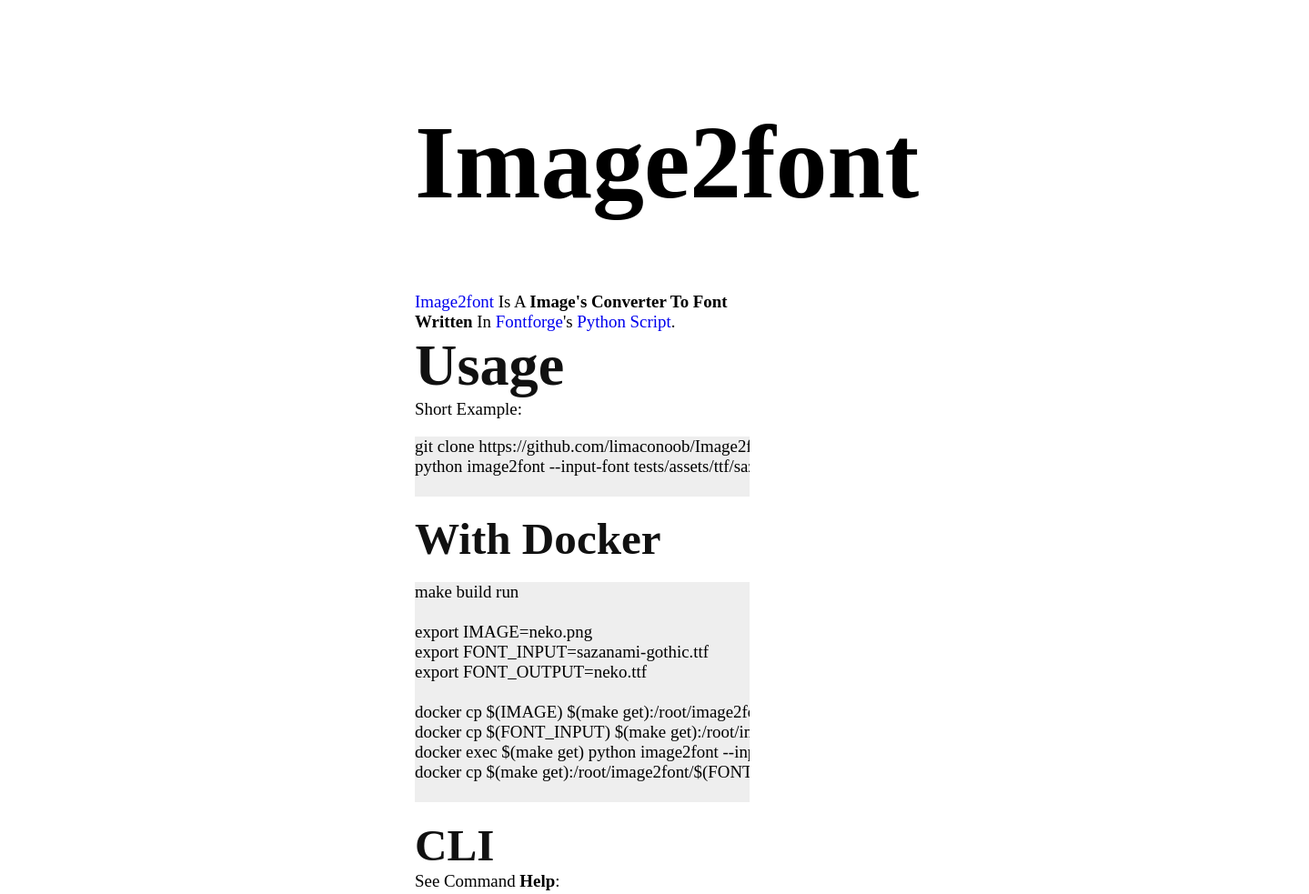
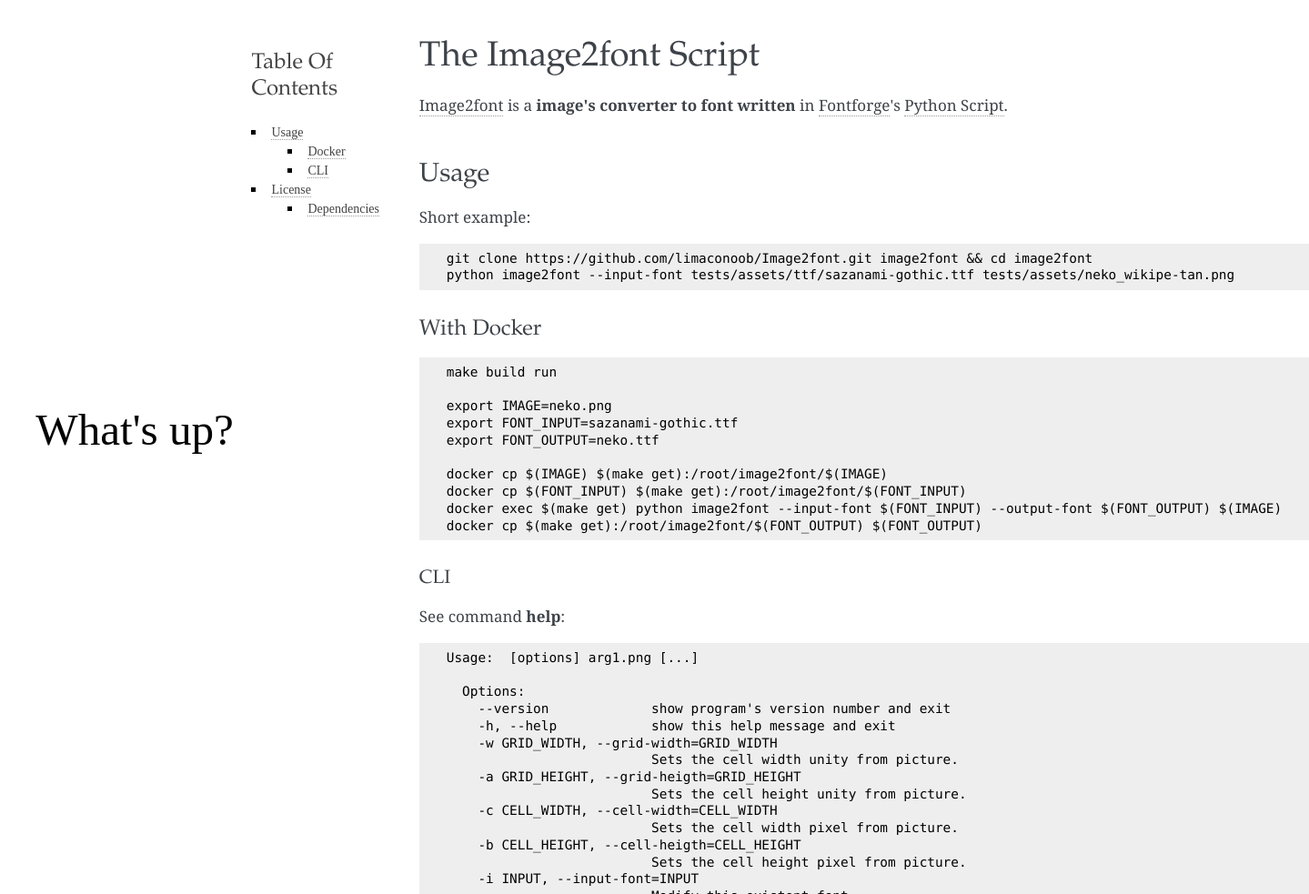
Before and after one commit to limaconoob/Image2font, a plain HTML site: page index.html in a window 1280 px wide. Shown: the top 983 px of the page at 91% size, 1439 px wide, since content can reach past the window. Drawn offline with Linux system fonts and the light colour scheme; a web font is replaced by a local one.

Commit message:
new position

```diff
--- a/css/main.css
+++ b/css/main.css
@@ -1,78 +1,190 @@
+@keyframes message {
+  0% {
+    content: "Hello";
+  }
+  100% {
+    content: "What's up?";
+  }
+}
+
 @font-face {
   font-family: neko;
   src: url("../font/neko.ttf");
 }
 
-header, article, menu, footer {
+body {
+  position: absolute;
+  display: flex;
+  flex-direction: row;
+  align-items: stretch;
+  justify-content: center;
+  width: 100%;
+  margin: 40px 0px 0px 0px;
+}
+
+nav {
   position: relative;
   display: flex;
   flex-direction: column;
-  align-items: stretch;
-  justify-content: center;
-  margin-left: 28rem;
-  margin-right: 28rem;
+  align-items: flex-end;
+  justify-content: flex-start;
+  margin: 0px 0px 0px 0px;
+  padding: 0px 0px 0px 0px;
+  width: 36%;
+}
+
+section {
+  position: relative;
+  display: flex;
+  flex-direction: column;
+  align-items: flex-start;
+  justify-content: flex-start;
+  margin: 0px 0px 0px 0px;
+  padding: 0px 0px 0px 0px;
+  width: 64%;
 }
 
 aside {
   position: fixed;
-  display: flex;
-  flex-direction: row;
-  align-items: baseline;
-  justify-content: center;
+  text-align: center;
+  left: 0px;
   bottom: 0px;
-  right: 0px;
-  width: calc(28rem);
+  width: 36%;
 }
 
 aside pre {
+  font-size: 1.3cm;
+  font-family: neko;
   margin: inherit;
-  font-size: 1.5cm;
 }
 
-header {
-  margin-top: 1cm;
+aside pre::before {
+  content: "";
+  animation: message 10s linear infinite alternate;
+  position: absolute;
+  height: 125%;
+  bottom: 0px;
 }
 
-h1, h2, h3, h4, h5, h6, pre, p {
-  font-family: neko;
+header h1 {
+  color: rgba(62, 67, 73, 1);
+  text-transform: capitalize;
+  font-weight: normal;
+  font-family: 'Garamond', 'Georgia', serif;
+  font-size: 240%;
+  margin-top: 0px;
+  margin-bottom: 0px;
 }
 
-h1, h2, h3, h4, h5, h6, p {
+header h2, article h2, footer h2 {
+  color: rgba(62, 67, 73, 1);
+  text-transform: capitalize;
+  font-weight: normal;
+  font-family: 'Garamond', 'Georgia', serif;
+  font-size: 180%;
+  margin: 30px 0px 10px 0px;
+}
+
+header h3, article h3, footer h3 {
+  color: rgba(62, 67, 73, 1);
+  text-transform: capitalize;
+  font-weight: normal;
+  font-family: 'Garamond', 'Georgia', serif;
+  font-size: 150%;
+  margin: 30px 0px 10px 0px;
+}
+
+header h4, article h4, footer h4 {
+  color: rgba(62, 67, 73, 1);
+  text-transform: capitalize;
+  font-weight: normal;
+  font-family: 'Garamond', 'Georgia', serif;
+  font-size: 130%;
+  margin: 30px 0px 10px 0px;
+}
+
+article pre {
+  overflow-x: auto;
+  background-color: rgba(238, 238, 238, 1);
+  font-family: 'Consolas', 'Menlo', 'Deja Vu Sans Mono', 'Bitstream Vera Sans Mono', monospace;
+  font-size: 0.9em;
+  padding: 7px 30px;
+  margin: 15px 0px;
+  line-height: 1.3em;
+}
+
+nav menu {
+  position: relative;
+  display: flex;
+  flex-direction: column;
+  align-items: flex-end;
+  justify-content: flex-start;
+  width: 40%;
+  height: 100%;
+  padding: 0px 0px 0px 0px;
+}
+nav menu ul {
+  list-style: square;
+  list-style-position: inside;
+  width: 100%;
+}
+
+nav menu > ul {
+  padding: 0px;
+}
+
+nav menu p {
+  color: rgba(68, 68, 68, 1);
+  text-transform: capitalize;
+  font-family: 'Garamond', 'Georgia', serif;
+  font-size: 24px;
+  font-weight: normal;
+  margin: 0px 0px 5px 0px;
+  width: 100%;
+}
+
+nav menu a {
+  color: rgba(68, 68, 68, 1);
+  font-size: 14px;
+  line-height: 1.5;
+  text-decoration: none;
+  text-transform: capitalize;
+  border-bottom: 1px dotted #999;
+}
+
+h1 a, h2 a, h3 a, h4 a, h5 a, h6 a {
+  color: rgba(221, 221, 221, 0);
+  text-decoration: none;
+  padding: 0 4px;
+}
+
+h1:hover a, h2:hover a, h3:hover a, h4:hover a, h5:hover a, h6:hover a {
+  color: rgba(221, 221, 221, 1);
+}
+
+h1 a:hover, h2 a:hover, h3 a:hover, h4 a:hover, h5 a:hover, h6 a:hover {
+  color: rgba(62, 67, 73, 1);
+  text-decoration: none;
+  padding: 0 4px;
+}
+
+header p a, article p a, footer p a, footer li a, aside p a, nav p a {
+  color: rgba(62, 67, 73, 1);
+  text-decoration: none;
+  border-bottom: 1px dotted #999;
+}
+
+header p a, article p a, footer p a, footer li a, aside p a, nav p a {
   text-transform: capitalize;
 }
 
-h2, h3, h4, h5, h6, p {
-  margin: 0px;
+header p, article p, footer p, aside p {
+  font-family: 'goudy old style', 'minion pro', 'bell mt', Georgia, 'Hiragino Mincho Pro', serif;
+  font-size: 17px;
+  color: rgba(62, 67, 73, 1);
+  line-height: 1.4em;
 }
 
-h2, h3, h4, h5, h6 {
-  color: rgba(17, 17, 17, 1);
+header p:first-letter, article p:first-letter, footer p:first-letter {
+  text-transform: capitalize
 }
-
-h1 {
-  font-size: 3cm;
-}
-
-h2 {
-  font-size: 1.7cm;
-}
-
-h3, h4, h5, h6 {
-  font-size: 1.3cm;
-}
-article pre, p {
-  font-size: 0.5cm;
-}
-
-article pre {
-  background-color: rgba(238, 238, 238, 1);
-  overflow-x: auto;
-}
-
-footer {
-  margin-bottom: 10cm;
-}
-
-a {
-  text-decoration: none;
-}
--- a/index.html
+++ b/index.html
@@ -1,20 +1,38 @@
 <!DOCTYPE html>
 <title>image2font</title>
 <link rel="stylesheet" href="css/main.css" />
+<nav>
+  <menu>
+    <p>table of contents</p>
+    <ul>
+      <li><a href="#usage">usage</a>
+        <ul>
+          <li><a href="#docker">docker</a></li>
+          <li><a href="#cli">CLI</a></li>
+        </ul>
+      </li>
+      <li><a href="#license">license</a>
+        <ul>
+          <li><a href="#dependencies">dependencies</a></li>
+        </ul>
+      </li>
+    </ul>
+  </menu>
+</nav>
+<section>
   <header>
-  <h1>image2font</h1>
+    <h1>the image2font script<a href="#">&#x00B6</a></h1>
     <p>
       <a href="https://github.com/limaconoob/Image2font">image2font</a> is a <b>image's converter to font written</b> in <a href="https://fontforge.github.io/en-US">fontforge</a>'s <a href="http://fontforge.github.io/en-US/documentation/scripting/python">python script</a>.
     </p>
   </header>
   <article>
-  <h2>Usage</h2>
-    <p>Short example:</p>
+    <h2 id="usage">usage<a href="#usage">&#x00B6</a></h2>
+      <p>short example:</p>
       <pre>
 git clone https://github.com/limaconoob/Image2font.git image2font && cd image2font
-python image2font --input-font tests/assets/ttf/sazanami-gothic.ttf tests/assets/neko_wikipe-tan.png
-    </pre>
-    <h3>With Docker</h3>
+python image2font --input-font tests/assets/ttf/sazanami-gothic.ttf tests/assets/neko_wikipe-tan.png</pre>
+      <h3 id="docker">with docker<a href="#docker">&#x00B6</a></h3>
         <pre>
 make build run
 
@@ -25,10 +43,9 @@
 docker cp $(IMAGE) $(make get):/root/image2font/$(IMAGE)
 docker cp $(FONT_INPUT) $(make get):/root/image2font/$(FONT_INPUT)
 docker exec $(make get) python image2font --input-font $(FONT_INPUT) --output-font $(FONT_OUTPUT) $(IMAGE)
-docker cp $(make get):/root/image2font/$(FONT_OUTPUT) $(FONT_OUTPUT)
-    </pre>
-    <h4>CLI</h4>
-    <p>See command <b>help</b>:</p>
+docker cp $(make get):/root/image2font/$(FONT_OUTPUT) $(FONT_OUTPUT)</pre>
+        <h4 id="cli">CLI<a href="#cli">&#x00B6</a></h4>
+          <p>see command <b>help</b>:</p>
           <pre>Usage:  [options] arg1.png [...]
 
   Options:
@@ -50,17 +67,15 @@
                           Start to write the glyphs at 0xE000's index if there
                           is `input-font` else at 0x0000.
     -n NAME, --name-font=NAME
-                          Is the name of font.
-    </pre>
+                          Is the name of font.</pre>
   </article>
   <footer>
-  <h2>License</h2>
+    <h2 id="license">license<a href="#license">&#x00B6</a></h2>
       <p>
         <a href="https://github.com/limaconoob/Image2font">image2font</a>'s code in this repo uses the <a href="http://www.gnu.org/licenses/gpl-3.0.html">GNU GPL v3</a> <a href="https://raw.githubusercontent.com/limaconoob/Image2font/master/LICENSE">license</a>.
       </p>
-
-  <h3>Dependencies</h3>
-  <p>Many thanks goes to <b>Command/program</b>'s project:</p>
+    <h3 id="dependencies">dependencies<a href="#dependencies">&#x00B6</a></h3>
+      <p>many thanks goes to <b>command/program</b>'s project:</p>
       <ul>
         <li><a href="https://github.com/fontforge/fontforge">fontforge</a></li>
         <li><a href="https://www.python.org/ftp/python">python</a></li>
@@ -69,6 +84,7 @@
         <li><a href="https://en.wikipedia.org/wiki/Catgirl">Wikipedia (for the picture neko!)</a></li>
       </ul>
   </footer>
+</section>
 <aside>
   <pre>
 &#xE000;&#xE001;&#xE002;&#xE003;&#xE004;&#xE005;&#xE006;&#xE007;&#xE008;&#xE009;
```
Lines whose indentation alone changed are shown as unchanged.
